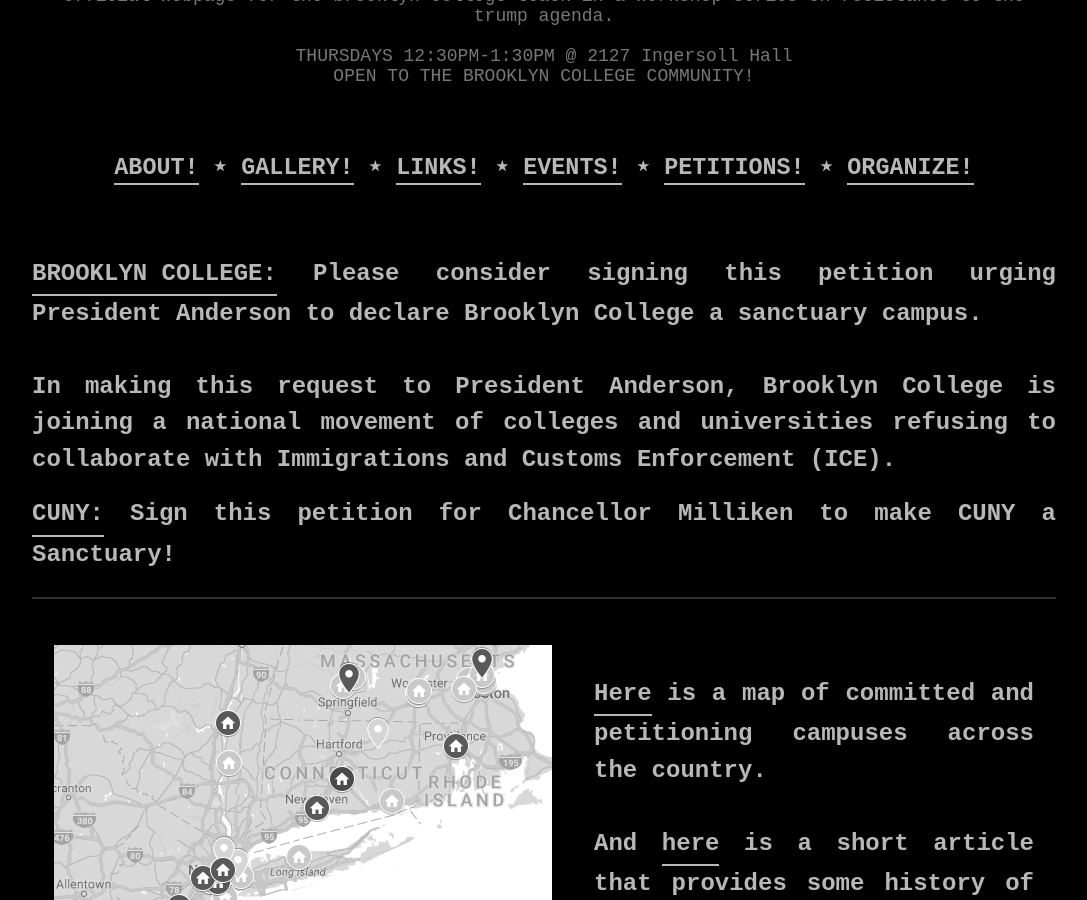
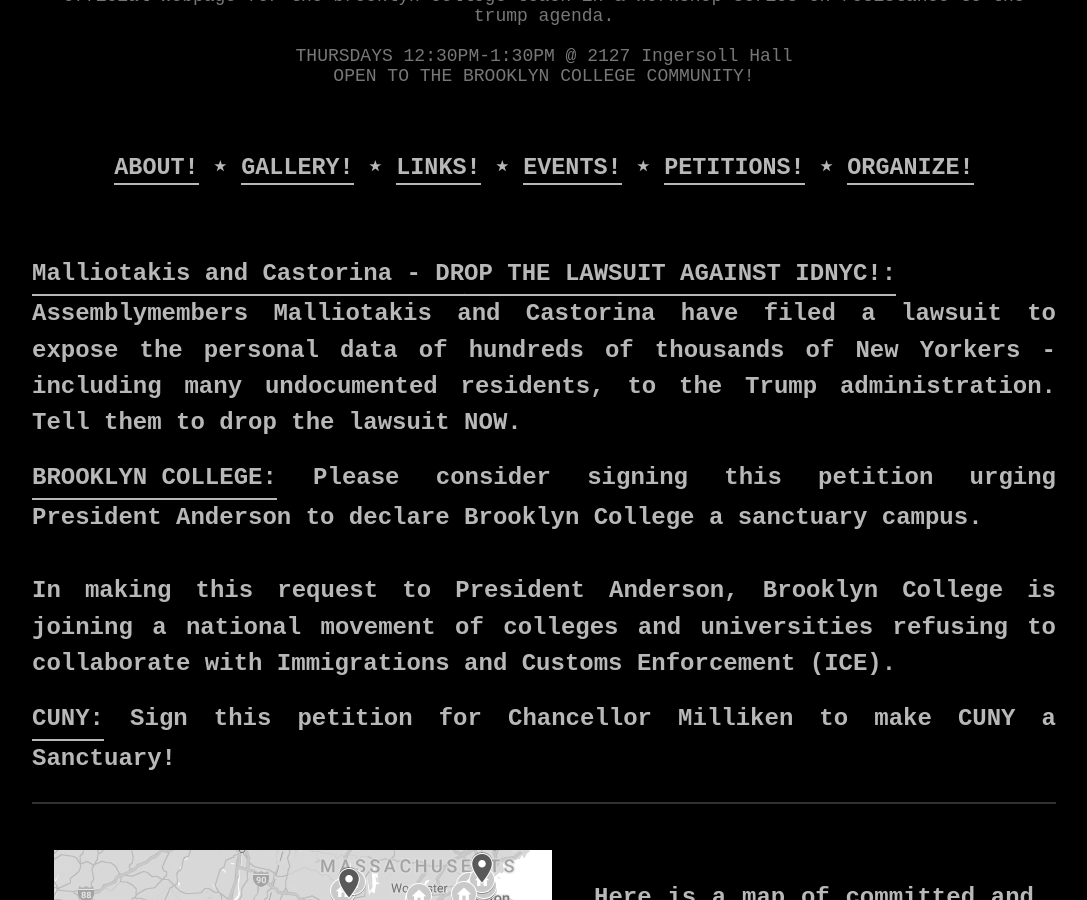
Before and after one commit to bcagainsttrump/bcagainsttrump.github.io, a Jekyll site: the page built from petitions.html, in a window 1280 px wide and 900 px high, scrolled down 353 px. Shown: the whole window, without its empty margins (96-1183 px from the left). Built offline with Jekyll 4.4.1, drawn with Linux system fonts in a browser that asks for light colours; a script that is not in the unit is left out.

Commit message:
added aja petition

```diff
--- a/gallery.html
+++ b/gallery.html
@@ -19,11 +19,11 @@
     <a class="example-image-link" href="/assets/img/gallery/1-21/IMAG0453.jpg" data-lightbox="example-set" data-title="by Prof. Miguel Macias"><img width="250" class="example-image" src="/assets/img/gallery/1-21/IMAG0453.jpg" alt="" /></a>
     <a class="example-image-link" href="/assets/img/gallery/1-21/IMAG0455.jpg" data-lightbox="example-set" data-title="by Prof. Migual Macias"><img width="250" class="example-image" src="/assets/img/gallery/1-21/IMAG0455.jpg" alt="" /></a>
     <table id="col" style="width:100%" cellpadding="8px">
-    <tr><td><video height="300" controls>
+    <tr><td><video height="250" controls>
         <source src="/assets/img/gallery/1-21/VIDEO0019.mp4" type="video/mp4">
         Your browser does not support the video tag.
       </video></td>
-      <td><video height="300" controls>
+      <td><video height="250" controls>
           <source src="/assets/img/gallery/1-21/VIDEO0020.mp4" type="video/mp4">
           Your browser does not support the video tag.
         </video></td></tr></table></p></section>
--- a/petitions.html
+++ b/petitions.html
@@ -3,6 +3,8 @@
 title:  "- PETITIONS!"
 permalink: /petitions/
 ---
+
+<p id="home"><a href="http://petitions.moveon.org/sign/malliotakis-and-castorina.fb51?source=s.icn.fb&r_by=471719">Malliotakis and Castorina - DROP THE LAWSUIT AGAINST IDNYC!:</a> Assemblymembers Malliotakis and Castorina have filed a lawsuit to expose the personal data of hundreds of thousands of New Yorkers - including many undocumented residents, to the Trump administration. Tell them to drop the lawsuit NOW.</p><br><br>
 
 <p id="home"><a href="https://docs.google.com/forms/d/e/1FAIpQLSfB1uhGcHP11lM_uNjc81xUxLdOG8kuYP8DeTfHN0uDbIiyPA/viewform?c=0&w=1">BROOKLYN COLLEGE:</a> Please consider signing this petition urging President Anderson to declare Brooklyn College a sanctuary campus.<br><br>
 In making this request to President Anderson, Brooklyn College is joining a national movement of colleges and universities refusing to collaborate with Immigrations and Customs Enforcement (ICE). </p><br><br>
```
Also changed, not shown: 3 other files.
